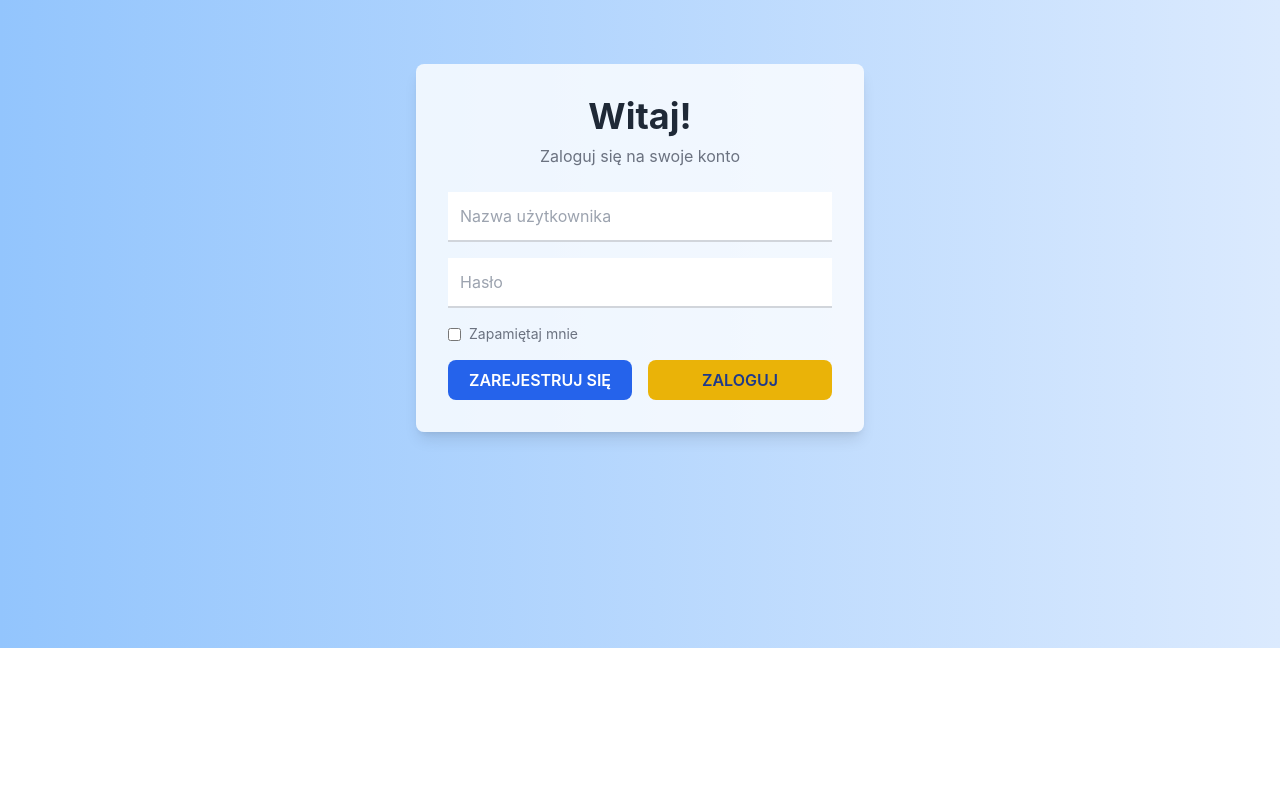
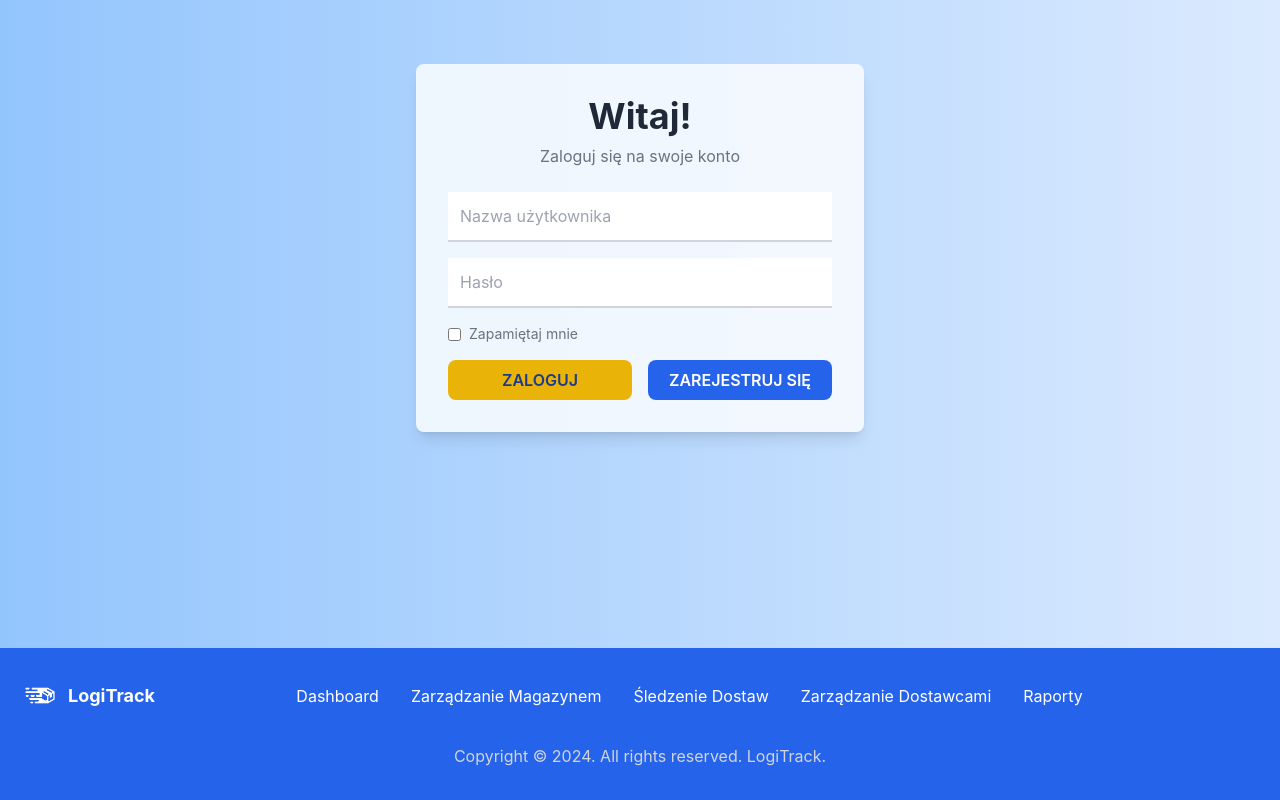
Before and after one commit to CreazyBoyxD/LogiTrack, a React (Create React App) app: page /login in a window 1280 px wide. Shown: the part 224-1024 px from the top of the page. Before the commit the page ends 872 px from the top, so only its background shows below. Built offline with nearby package versions, Linux system fonts and the light colour scheme.

Commit message:
Add: Footer

```diff
--- a/src/App.jsx
+++ b/src/App.jsx
@@ -9,6 +9,7 @@ import Warehouse from './components/Warehouse';
 import Tracking from './components/Tracking';
 import Reports from './components/Reports';
 import Suppliers from './components/Suppliers';
+import Footer from './components/Footer';
 
 // Link do VPS
 export const BASE_URL = 'https://vps.logitrack.site:40761';
@@ -27,18 +28,27 @@ function App() {
 
   return (
     <Router>
+      <div className="flex flex-col min-h-screen">
+
+        {/* Heaher */}
         <Header onLogout={handleLogout} isAuthenticated={isAuthenticated} />
 
+        {/* Main content */}
+        <main className="flex-grow">
           <Routes>
             <Route path="/" element={isAuthenticated ? <Dashboard /> : <Navigate to="/login" />} />
             <Route path="/register" element={<Register />} />
             <Route path="/login" element={isAuthenticated ? <Navigate to="/" /> : <Login onLogin={handleLogin} />} />
-
             <Route path="/warehouse" element={isAuthenticated ? <Warehouse /> : <Navigate to="/login" />} />
             <Route path="/tracking" element={isAuthenticated ? <Tracking /> : <Navigate to="/login" />} />
             <Route path="/reports" element={isAuthenticated ? <Reports /> : <Navigate to="/login" />} />
             <Route path="/suppliers" element={isAuthenticated ? <Suppliers /> : <Navigate to="/login" />} />
           </Routes>
+        </main>
+
+        {/* Footer */}
+        <Footer />
+      </div>
     </Router>
   );
 }
--- /dev/null
+++ b/src/components/Footer.jsx
@@ -0,0 +1,46 @@
+import React from 'react';
+import { Link } from 'react-router-dom';
+
+const Footer = () => {
+  return (
+    <footer className="bg-blue-600 text-white py-8">
+      <div className="container mx-auto flex flex-col md:flex-row justify-between items-center px-6 space-y-4 md:space-y-0">
+
+        {/* Logo and Description */}
+        <div className="flex items-center space-x-3">
+          <img src={`${process.env.PUBLIC_URL}/logo_white.png`} alt="Logo" className="h-8" />
+          <span className="text-lg font-bold">LogiTrack</span>
+        </div>
+
+        {/* Links */}
+        <div className="flex flex-col md:flex-row space-y-2 md:space-y-0 md:space-x-8 text-center">
+          <Link to="/" className="hover:text-yellow-400 transition">Dashboard</Link>
+          <Link to="/warehouse" className="hover:text-yellow-400 transition">Zarządzanie Magazynem</Link>
+          <Link to="/tracking" className="hover:text-yellow-400 transition">Śledzenie Dostaw</Link>
+          <Link to="/suppliers" className="hover:text-yellow-400 transition">Zarządzanie Dostawcami</Link>
+          <Link to="/reports" className="hover:text-yellow-400 transition">Raporty</Link>
+        </div>
+
+        {/* Social Media Links */}
+        <div className="flex space-x-4 text-center">
+          <a href="https://facebook.com" target="_blank" rel="noopener noreferrer" className="hover:text-yellow-400 transition">
+            <i className="fab fa-facebook-f"></i>
+          </a>
+          <a href="https://twitter.com" target="_blank" rel="noopener noreferrer" className="hover:text-yellow-400 transition">
+            <i className="fab fa-twitter"></i>
+          </a>
+          <a href="https://linkedin.com" target="_blank" rel="noopener noreferrer" className="hover:text-yellow-400 transition">
+            <i className="fab fa-linkedin-in"></i>
+          </a>
+        </div>
+      </div>
+
+      {/* Copyright section */}
+      <div className="text-center mt-8">
+        <p className="text-gray-300">Copyright © {new Date().getFullYear()}. All rights reserved. LogiTrack.</p>
+      </div>
+    </footer>
+  );
+};
+
+export default Footer;
--- a/src/components/Login.jsx
+++ b/src/components/Login.jsx
@@ -75,18 +75,18 @@ const Login = ({ onLogin }) => {
             </label>
           </div>
           <div className="flex space-x-4">
+            <button
+              type="submit"
+              className="w-1/2 bg-yellow-500 text-blue-900 py-2 rounded-lg font-semibold hover:bg-yellow-400 transition-colors"
+            >
+              ZALOGUJ
+            </button>
             <Link
               to="/register"
               className="w-1/2 bg-blue-600 text-white py-2 rounded-lg font-semibold text-center hover:bg-blue-700 transition-colors"
             >
               ZAREJESTRUJ SIĘ
             </Link>
-            <button
-              type="submit"
-              className="w-1/2 bg-yellow-500 text-blue-900 py-2 rounded-lg font-semibold hover:bg-yellow-400 transition-colors"
-            >
-              ZALOGUJ
-            </button>
           </div>
         </form>
         {message && <p className="mt-4 text-center text-red-500">{message}</p>}
--- a/src/components/Register.jsx
+++ b/src/components/Register.jsx
@@ -59,7 +59,7 @@ const Register = () => {
           <div className="flex space-x-4">
             <Link
               to="/login"
-              className="w-1/2 bg-yellow-500 text-blue-900 py-2 rounded-lg font-semibold text-center hover:bg-yellow-400 transition-colors"
+              className="w-1/2 bg-yellow-500 text-blue-900 py-2 rounded-lg font-semibold hover:bg-yellow-400 transition-colors"
             >
               ZALOGUJ SIĘ
             </Link>
```
Lines whose indentation alone changed are shown as unchanged.
